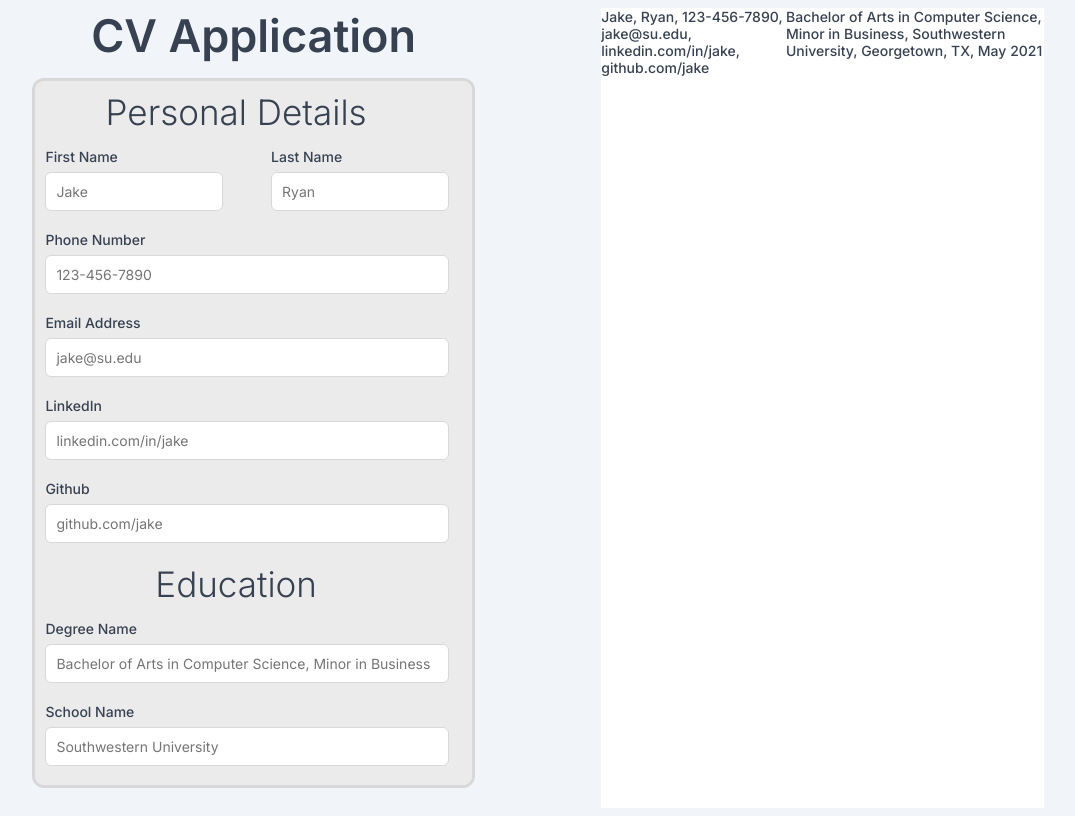
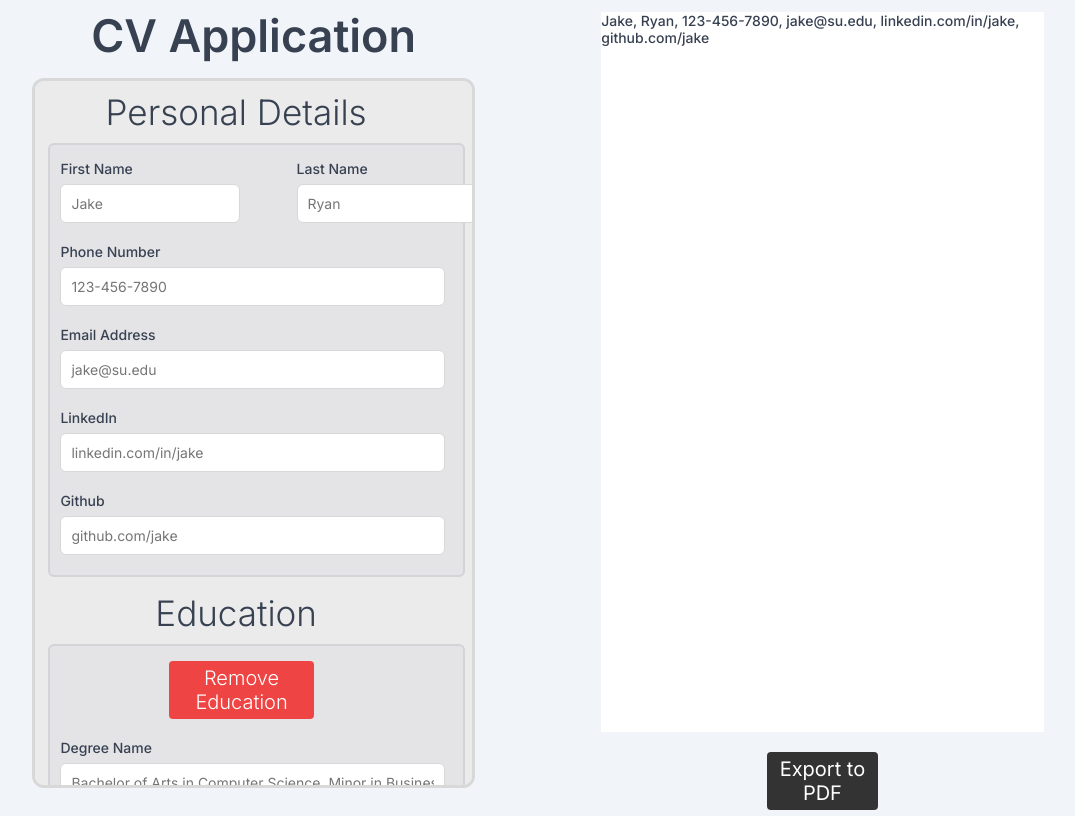
Before and after one commit to st4ven/cv-application, a React (Vite) app: page / in a window 1280 px wide. Shown: the whole page, without its empty margins (102-1177 px from the left). Built offline with nearby package versions, Linux system fonts and the light colour scheme.

Commit message:
Add styling and components

```diff
--- a/src/App.css
+++ b/src/App.css
@@ -38,6 +38,10 @@
     padding-bottom: 10px;
     padding-right: 45px;
     overflow-y:scroll;
+    overflow-x: hidden;
+
+    display: flex;
+    flex-direction: column;
 }
 
 input {
@@ -55,11 +59,15 @@ input {
     gap: 7px;
 }
 
-.together {
+.together, .together2 {
     text-align: left;
     display: flex;
     flex-direction: row;
-    gap: 70px;
+    gap: 110px;
+}
+
+.together2 {
+    gap: 125px;
 }
 
 .form {
@@ -75,27 +83,103 @@ input {
 .title {
     font-weight: 300;
     font-size: 35px;
-    margin-bottom: 15px;
+    margin-bottom: 10px;
 }
 
 .paper {
     display: flex;
-    min-height: 100%;
-    min-width: 100%;
+    min-height: 90%;
+    min-width: 90%;
     background-color: white;
+    margin-bottom: 20px;
+    margin-top: 25px;
 }
 
-.education {
-    background-color: #38cb82;
+.add, .remove, .job, .export {
     color: white;
-    padding: 10px;
+    padding: 5px;
     border: none;
-    border-radius: 15px;
+    border-radius: 4px;
     font-size: 20px;
+    font-weight: 300;
     cursor: pointer;
-    width: 105%;
+    width: 40%;
+    margin-bottom: 20px;
 }
 
-.education:hover {
-    background-color: #2eb774;
+.add, .export {
+    background-color: #333333;
 }
+
+.remove {
+    background-color: #ef4444;
+}
+
+.remove:hover {
+    background-color: #d41212;
+}
+
+.add:hover, .export:hover {
+    background-color: black;
+}
+
+.delete {
+    background-color: #6366f1;
+    color: white;
+    border-radius: 6px;
+    padding-left: 10px;
+    padding-right: 10px;
+    font-size: 20px;
+    font-weight: 300;
+    border: none;
+    cursor: pointer;
+}
+
+.job {
+    background-color: #363187;
+}
+
+.delete:hover {
+    background-color: #4447ee;
+}
+
+.job:hover {
+    background-color: #2a2669;
+}
+.tasks {
+    display: flex;
+    flex-direction: row;
+    gap: 15px;
+    width: 104%;
+}
+
+.boxed {
+    background-color: rgb(228, 228, 231);
+    margin-bottom: 15px;
+    width: 95%;
+    margin-left: 3px;
+    padding-right: 40px;
+    padding-left: 10px;
+    padding-top: 15px;
+    border-radius: 6px;
+    border: 2px solid rgb(212, 212, 216);
+}
+
+#firstName, #lastName {
+    width: 125%;
+}
+
+#startDate, #endDate, #employer, #city, #place, #date {
+    width: 115%;
+}
+
+.centered {
+    display: flex;
+    justify-content: center;
+}
+
+.export {
+    color: white;
+    width: 25%;
+    font-weight: 400;
+}
--- a/src/App.jsx
+++ b/src/App.jsx
@@ -1,5 +1,7 @@
 import { useState } from 'react';
 import './App.css';
+import Personal from './components/Personal.jsx';
+import Education from './components/Education.jsx';
 
 function App() {
   const [userInfo, setUserInfo] = useState({
@@ -11,13 +13,20 @@ function App() {
     githubLink: "github.com/jake",
   })
 
-  const [educationInfo, setEduInfo] = useState({
+  const [educations, setEducations] = useState([{
     degree: "Bachelor of Arts in Computer Science, Minor in Business",
     college: "Southwestern University",
     place: "Georgetown, TX",
     date: "May 2021",
+  }])
 
-  })
+  const [experiences, setExperiences] = useState([{
+    position: "Undergraduate Research Assistant",
+    employer: "Texas A&M University",
+    city: "College Station, TX",
+    startDate: "June 2020",
+    endDate: "Present",
+  }])
 
   const handleInfo = e => {
     const {id, value} = e.target;
@@ -27,12 +36,50 @@ function App() {
     })
   }
 
-  const handleEducation = e => {
+  const handleEducation = (e, i) => {
     const {id, value} = e.target;
-    setEduInfo({
-      ...educationInfo,
-      [id]: value
-    })
+    let newEducations = [...educations];
+    newEducations[i][id] = value;
+    setEducations(newEducations);
+  }
+
+  const handleAddEducation = () => {
+    setEducations([...educations, {
+      degree: "Bachelor of Arts in Computer Science, Minor in Business",
+      college: "Southwestern University",
+      place: "Georgetown, TX",
+      date: "May 2021",
+    }])
+  }
+
+  const handleDeleteEdu = (i) => {
+    let deleteEducations = [...educations];
+    deleteEducations.splice(i, 1);
+    setEducations(deleteEducations);
+  }
+
+  const handleExperiences = (e, i) => {
+    const {id, value} = e.target;
+    let newExperiences = [...experiences];
+    experiences[i][id] = value;
+    setExperiences(newExperiences);
+  }
+
+  const handleAddExperiences = () => {
+    setExperiences([...experiences, {
+      position: "Undergraduate Research Assistant",
+      employer: "Texas A&M University",
+      city: "College Station, TX",
+      startDate: "2020-06",
+      endDate: "Present",
+      description: "Developed a REST API using FastAPI and PostgreSQL to store data from learning management systems. Developed a full-stack web application using Flask, React, PostgreSQL and Docker to analyze GitHub data. Explored ways to visualize GitHub collaboration in a classroom setting."
+    }])
+  }
+
+  const handleDeleteExp = (i) => {
+    let deleteExperiences = [...experiences];
+    deleteExperiences.splice(i, 1);
+    setExperiences(deleteExperiences);
   }
 
   return (
@@ -40,76 +87,69 @@ function App() {
       <div className="side">
           <div className="header">CV Application</div>
           <div className="box">
-            <div className="title">Personal Details</div>
+            <Personal handleInfo = {handleInfo}/>
+            <Education educations={educations} handleAddEducation = {handleAddEducation} handleDeleteEdu = {handleDeleteEdu} handleEducation = {handleEducation}/>
+
+            <div className="title">Experience</div>
+            {experiences.map((e, i) => (
+              <div className="boxed" key = {i}>
               <form>
-              <div className="together">
+
+                <button className="remove" onClick={() => handleDeleteExp(i)}>Remove Experience</button>
                 <div className="form">
-                  <label htmlFor="firstName">First Name</label>
-                  <input type="text" id="firstName" placeholder="Jake" onChange={handleInfo}></input>
+                  <label htmlFor="position">Position Title</label>
+                  <input type="text" id="position" placeholder="Undergraduate Research Assistant" onChange={e => handleExperiences(e, i)}></input>
+                </div>
+
+                <div className="together2">
+                  <div className="form">
+                    <label htmlFor="employer">Company Name</label>
+                    <input type="text" id="employer" placeholder="Texas A&M University" onChange={e => handleExperiences(e, i)}></input>
                   </div>
 
                   <div className="form">
-                  <label htmlFor="lastName">Last Name</label>
-                  <input type="text" id="lastName" placeholder="Ryan" onChange={handleInfo}></input>
+                    <label htmlFor="city">City Name</label>
+                    <input type="text" id="city" placeholder="College Station, TX" onChange={e => handleExperiences(e, i)}></input>
+                  </div>
+                </div>
+
+                <div className="together2">
+                  <div className="form">
+                    <label htmlFor="startDate">Start Date</label>
+                    <input type="text" id="startDate" placeholder="June 2020" onChange={e => handleExperiences(e, i)}></input>
+                  </div>
+
+                  <div className="form">
+                    <label htmlFor="endDate">End Date</label>
+                    <input type="text" id="endDate" placeholder="Present"onChange={e => handleExperiences(e, i)}></input>
                   </div>
                 </div>
 
                 <div className="form">
-                <label htmlFor="phoneNum">Phone Number</label>
-                  <input type="text" id="phoneNum" placeholder="123-456-7890" onChange={handleInfo}></input>
+                    <label htmlFor="task">Job Responsibilities</label>
+                    <div className="tasks">
+                    <input type="text" id="task" placeholder="Developed sum" onChange={e => handleExperiences(e, i)}></input>
+                    <button className="delete">X</button>
+                  </div>
                 </div>
 
-              <div className="form">
-                <label htmlFor="emailAdd">Email Address</label>
-                  <input type="text" id="emailAdd" placeholder="jake@su.edu" onChange={handleInfo}></input>
+                <button className="job">Add Responsibility</button>
+              </form>
               </div>
+            ))}
 
-              <div className="form">
-                <label htmlFor="linkedIn">LinkedIn</label>
-                  <input type="text" id="linkedIn" placeholder="linkedin.com/in/jake" onChange={handleInfo}></input>
+            <div className="centered">
+              <button className="add">Add Experience</button>
             </div>
-
-              <div className="form">
-                <label htmlFor="githubLink">Github</label>
-                  <input type="text" id="githubLink" placeholder="github.com/jake" onChange={handleInfo}></input>
-              </div>
-            </form>
-
-            <div className="title">Education</div>
-
-            <form>
-              <div className="form">
-                <label htmlFor="degree">Degree Name</label>
-                <input type="text" id="degree" placeholder="Bachelor of Arts in Computer Science, Minor in Business" onChange={handleEducation}></input>
-              </div>
-
-              <div className="form">
-                <label htmlFor="college">School Name</label>
-                <input type="text" id="college" placeholder="Southwestern University" onChange={handleEducation}></input>
-              </div>
-
-              <div className="together">
-              <div className="form">
-                <label htmlFor="place">City Name</label>
-                <input type="text" id="place" placeholder="Georgetown, TX" onChange={handleEducation}></input>
-              </div>
-
-              <div className="form">
-                <label htmlFor="date">Graduation Date</label>
-                <input type="text" id="date" placeholder="May 2021" onChange={handleEducation}></input>
-              </div>
-              </div>
-            </form>
-
-            <button className="education">Add Education</button>
           </div>
       </div>
 
       <div className="other">
           <div className="paper">
             <div>{userInfo.firstName}, {userInfo.lastName}, {userInfo.phoneNum}, {userInfo.emailAdd}, {userInfo.linkedIn}, {userInfo.githubLink}</div>
-          {educationInfo.degree}, {educationInfo.college}, {educationInfo.place}, {educationInfo.date}
           </div>
+
+          <button className="export">Export to PDF</button>
       </div>
     </>
   )
--- /dev/null
+++ b/src/components/Education.jsx
@@ -0,0 +1,43 @@
+const Education = ({educations, handleAddEducation, handleDeleteEdu, handleEducation}) => {
+    return (
+        <>
+            <div className="title">Education</div>
+
+            {educations.map((e, i) => (
+              <div className="boxed" key = {i}>
+              <form>
+                <button className="remove" onClick={() => handleDeleteEdu(i)}>Remove Education</button>
+
+                <div className="form">
+                  <label htmlFor="degree">Degree Name</label>
+                  <input type="text" id="degree" placeholder="Bachelor of Arts in Computer Science, Minor in Business" onChange={e => handleEducation(e, i)}></input>
+                </div>
+
+                <div className="form">
+                  <label htmlFor="college">School Name</label>
+                  <input type="text" id="college" placeholder="Southwestern University" onChange={e => handleEducation(e, i)}></input>
+                </div>
+
+                <div className="together2">
+                  <div className="form">
+                    <label htmlFor="place">City Name</label>
+                    <input type="text" id="place" placeholder="Georgetown, TX" onChange={e => handleEducation(e, i)}></input>
+                  </div>
+
+                  <div className="form">
+                    <label htmlFor="date">Graduation Date</label>
+                    <input type="text" id="date" placeholder="May 2021" onChange={e => handleEducation(e, i)}></input>
+                  </div>
+                </div>
+              </form>
+              </div>
+            ))}
+
+            <div className="centered">
+              <button className="add" onClick={handleAddEducation}>Add Education</button>
+            </div>
+        </>
+    )
+}
+
+export default Education;
--- /dev/null
+++ b/src/components/Personal.jsx
@@ -0,0 +1,44 @@
+const Personal = ({handleInfo}) => {
+    return (
+        <>
+        <div className="title">Personal Details</div>
+            <div className="boxed">
+            <form>
+              <div className="together">
+                <div className="form">
+                  <label htmlFor="firstName">First Name</label>
+                  <input type="text" id="firstName" placeholder="Jake" onChange={handleInfo}></input>
+                </div>
+
+                <div className="form">
+                  <label htmlFor="lastName">Last Name</label>
+                  <input type="text" id="lastName" placeholder="Ryan" onChange={handleInfo}></input>
+                </div>
+              </div>
+
+              <div className="form">
+                <label htmlFor="phoneNum">Phone Number</label>
+                  <input type="text" id="phoneNum" placeholder="123-456-7890" onChange={handleInfo}></input>
+              </div>
+
+              <div className="form">
+                <label htmlFor="emailAdd">Email Address</label>
+                  <input type="text" id="emailAdd" placeholder="jake@su.edu" onChange={handleInfo}></input>
+              </div>
+
+              <div className="form">
+                <label htmlFor="linkedIn">LinkedIn</label>
+                  <input type="text" id="linkedIn" placeholder="linkedin.com/in/jake" onChange={handleInfo}></input>
+              </div>
+
+              <div className="form">
+                <label htmlFor="githubLink">Github</label>
+                  <input type="text" id="githubLink" placeholder="github.com/jake" onChange={handleInfo}></input>
+              </div>
+            </form>
+            </div>
+        </>
+    )
+}
+
+export default Personal;
```
Lines whose indentation alone changed are shown as unchanged.
